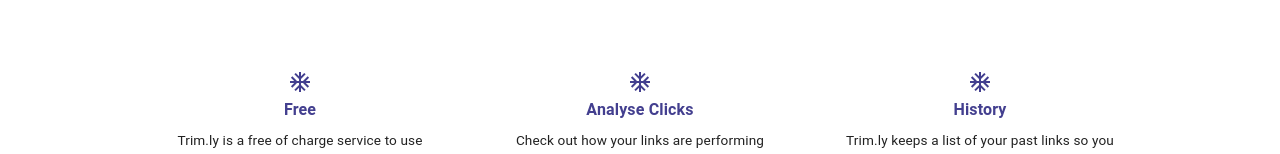
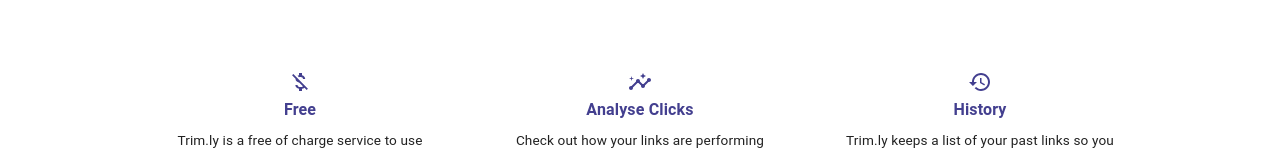
Before and after one commit to code-for-public-good/Trim.ly, a React (Create React App) app in the folder client/: page /app in a window 1280 px wide. Shown: the part 551-705 px from the top of the page. Built offline with nearby package versions, Linux system fonts and the light colour scheme; no server answers.

Commit message:
UI update for homepage (#12)

```diff
--- a/client/src/components/Navbar.tsx
+++ b/client/src/components/Navbar.tsx
@@ -40,9 +40,8 @@
 
     return (
         <AppBar
-            color='default'
             elevation={0}
-            sx={{ height: '100px' }}
+            sx={{ height: '100px', backgroundColor:'white' }}
             position='static'
         >
             <Toolbar sx={{ height: '100%' }}>
--- a/client/src/components/urlShortenerForms/Shortener.public.tsx
+++ b/client/src/components/urlShortenerForms/Shortener.public.tsx
@@ -8,7 +8,7 @@
     const [shortcut, setShortcut] = useState("")
 
     return (
-        <Paper elevation={0} sx={{ backgroundColor: '#fafaff' }}>
+        <Paper elevation={0}>
             {
                 shortcut.length === 0 ?
                     <UrlInput setShortcut={setShortcut} /> :
--- a/client/src/pages/HomePage.tsx
+++ b/client/src/pages/HomePage.tsx
@@ -1,7 +1,9 @@
 import {
 	Box, Typography,
 } from '@mui/material'
-import AcUnitIcon from '@mui/icons-material/AcUnit';
+import MoneyOffIcon from '@mui/icons-material/MoneyOff';
+import InsightsIcon from '@mui/icons-material/Insights';
+import HistoryIcon from '@mui/icons-material/History';
 import React from 'react'
 
 import PublicShortener from '../components/urlShortenerForms/Shortener.public'
@@ -39,17 +41,17 @@
 					<DescriptiveCard
 						title={'Free'}
 						description={'Trim.ly is a free of charge service to use with no limits on the number of links that can be created.'}
-						icon={<AcUnitIcon sx={{color: '#433f8f'}}/>}
+						icon={<MoneyOffIcon sx={{color: '#433f8f'}}/>}
 					/>
 					<DescriptiveCard
 						title={'Analyse Clicks'}
 						description={'Check out how your links are performing based on comprehensive statistics.'}
-						icon={<AcUnitIcon sx={{color: '#433f8f'}}/>}
+						icon={<InsightsIcon sx={{color: '#433f8f'}}/>}
 					/>
 					<DescriptiveCard
 						title={'History'}
 						description={'Trim.ly keeps a list of your past links so you can reuse them when needed!'}
-						icon={<AcUnitIcon sx={{color: '#433f8f'}}/>}
+						icon={<HistoryIcon sx={{color: '#433f8f'}}/>}
 					/>
 				</Box>
 			</Box>
```
